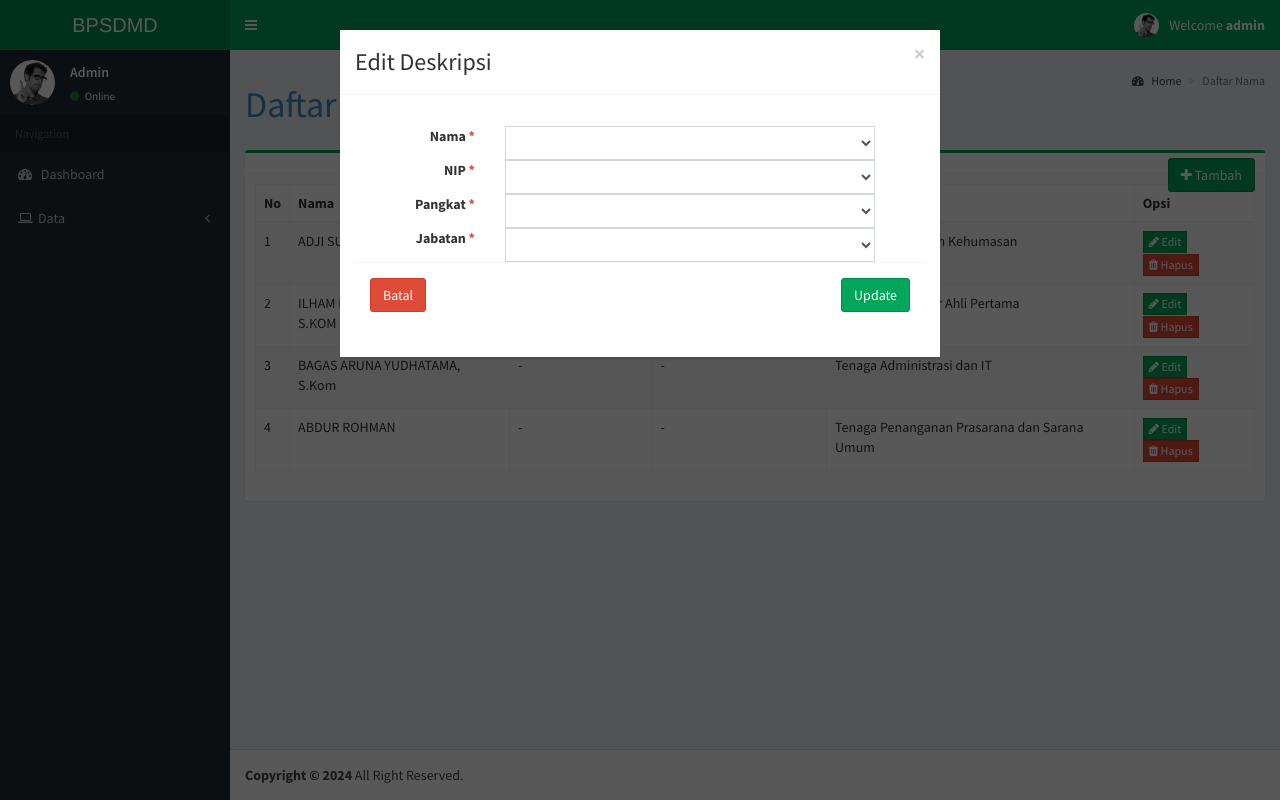
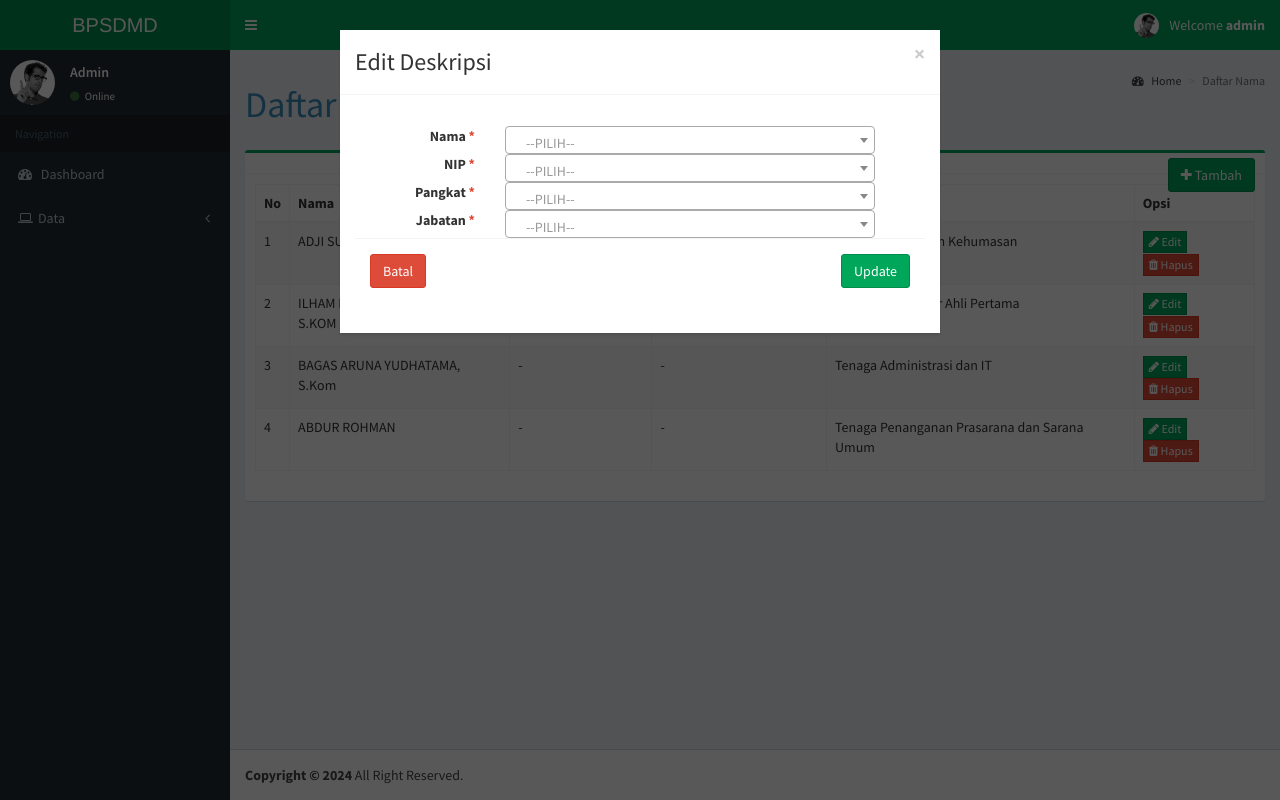
Before and after one commit to syifacatur/crud-surat, a PHP site: page /tcpdf/daftar_nama.php in a window 1280 px wide, after a click on "Edit". Run offline with PHP 8.4, Linux system fonts and the light colour scheme; a user stored in the database is signed in; data comes from the database, SQL or seed files in the repository; data that the repository does not hold is empty; some libraries are stand-ins or nearby versions.

Commit message:
Select2 dropdown daftar nama

```diff
--- a/daftar_nama.php
+++ b/daftar_nama.php
@@ -2,7 +2,61 @@
 include 'template/header_admin.php';
 include 'koneksidb.php';
 ?>
+<head>
+<!-- Sertakan jQuery -->
+<script src="https://ajax.googleapis.com/ajax/libs/jquery/3.5.1/jquery.min.js"></script>
 
+<!-- Sertakan Select2 CSS -->
+<link href="https://cdn.jsdelivr.net/npm/select2@4.1.0-rc.0/dist/css/select2.min.css" rel="stylesheet" />
+
+<!-- Sertakan Select2 JS -->
+<script src="https://cdn.jsdelivr.net/npm/select2@4.1.0-rc.0/dist/js/select2.min.js"></script>
+
+<style>
+    .select2-container {
+        width: 100% !important; /* Mengatur lebar menjadi 100% dari elemen induknya */
+    }
+</style>
+
+
+<script>
+  $(document).ready(function() {
+    // Terapkan Select2 pada elemen dengan id 'nama'
+    $('#nama').select2({
+      placeholder: "--PILIH--", // Placeholder untuk dropdown
+      allowClear: true          // Menambahkan tombol untuk menghapus pilihan
+    });
+    $('#NIP').select2({
+      placeholder: "--PILIH--", // Placeholder untuk dropdown
+      allowClear: true          // Menambahkan tombol untuk menghapus pilihan
+    });
+    $('#pangkat').select2({
+      placeholder: "--PILIH--", // Placeholder untuk dropdown
+      allowClear: true          // Menambahkan tombol untuk menghapus pilihan
+    });
+    $('#jabatan').select2({
+      placeholder: "--PILIH--", // Placeholder untuk dropdown
+      allowClear: true          // Menambahkan tombol untuk menghapus pilihan
+    });
+    $('#nama2').select2({
+      placeholder: "--PILIH--", // Placeholder untuk dropdown
+      allowClear: true          // Menambahkan tombol untuk menghapus pilihan
+    });
+    $('#NIP2').select2({
+      placeholder: "--PILIH--", // Placeholder untuk dropdown
+      allowClear: true          // Menambahkan tombol untuk menghapus pilihan
+    });
+    $('#pangkat2').select2({
+      placeholder: "--PILIH--", // Placeholder untuk dropdown
+      allowClear: true          // Menambahkan tombol untuk menghapus pilihan
+    });
+    $('#jabatan2').select2({
+      placeholder: "--PILIH--", // Placeholder untuk dropdown
+      allowClear: true          // Menambahkan tombol untuk menghapus pilihan
+    });
+  });
+</script>
+</head>
 <div class="content-wrapper">
 <section class="content-header">
   <h1>Daftar Nama
@@ -76,6 +130,8 @@ include 'koneksidb.php';
                       </div><!-- modal delete -->
 
                       <!-- modal update user -->
+
+
                       <div class="example-modal">
                         <div id="updateproduk<?php echo $no; ?>" class="modal fade" role="dialog" style="display:none;">
                           <div class="modal-dialog">
@@ -98,13 +154,13 @@ include 'koneksidb.php';
                                       <div class="col-sm-8"><input type="hidden" class="form-control" name="id_nama" placeholder="ID nama" value="<?php echo $row['id_nama']; ?>"></div>
                                     </div>
                                   </div>
+
                                   <div class="form-group">
                                         <div class="row">
                                           <label class="col-sm-3 control-label text-right">Nama
                                             <span class="text-red">*</span></label>
-                                          <div class="col-sm-8"><select type="text" class="form-control" name="nama"
-                                              placeholder="nama" value="<?php echo $row['nama']; ?>"></div>
-                                          <option value=""></option>
+                                            <div class="col-sm-8"><select id="nama" class="form-control select2" name="nama" placeholder="Search.."value="<?php echo $row['nama']; ?>"></div>
+                                          <option value="">--PILIH--"</option>
                                           <option
                                             value="ADJI SURYA PRATAMA, SH">
                                              ADJI SURYA PRATAMA, SH</option>
@@ -117,8 +173,6 @@ include 'koneksidb.php';
                                           <option
                                             value="ABDUR ROHMAN">
                                             ABDUR ROHMAN</option>
-
-
                                           </select>
                                         </div>
                                       </div>
@@ -126,9 +180,9 @@ include 'koneksidb.php';
                                         <div class="row">
                                           <label class="col-sm-3 control-label text-right">NIP
                                             <span class="text-red">*</span></label>
-                                          <div class="col-sm-8"><select type="text" class="form-control" name="NIP"
+                                          <div class="col-sm-8"><select id="NIP" class="form-control select2" name="NIP"
                                               placeholder="NIP" value="<?php echo $row['NIP']; ?>"></div>
-                                          <option value=""></option>
+                                              <option value="">--PILIH--"</option>
                                           <option
                                             value="198201102014061003">
                                             198201102014061003 </option>
@@ -150,9 +204,9 @@ include 'koneksidb.php';
                                         <div class="row">
                                           <label class="col-sm-3 control-label text-right">Pangkat
                                             <span class="text-red">*</span></label>
-                                          <div class="col-sm-8"><select type="text" class="form-control" name="pangkat"
+                                          <div class="col-sm-8"><select id="pangkat" class="form-control" name="pangkat"
                                               placeholder="pangkat" value="<?php echo $row['pangkat']; ?>"></div>
-                                          <option value=""></option>
+                                              <option value="">--PILIH--"</option>
                                           <option
                                             value="Penata Muda Tingkat I(III/B">
                                             Penata Muda Tingkat I(III/B)</option>
@@ -174,9 +228,9 @@ include 'koneksidb.php';
                                         <div class="row">
                                           <label class="col-sm-3 control-label text-right">Jabatan
                                             <span class="text-red">*</span></label>
-                                          <div class="col-sm-8"><select type="text" class="form-control" name="jabatan"
+                                          <div class="col-sm-8"><select id="jabatan" class="form-control" name="jabatan"
                                               placeholder="jabatan" value="<?php echo $row['jabatan']; ?>"></div>
-                                          <option value=""></option>
+                                              <option value="">--PILIH--"</option>
                                           <option
                                             value="Pengelola Layanan Kehumasan">
                                             Pengelola Layanan Kehumasan</option>
@@ -194,6 +248,8 @@ include 'koneksidb.php';
                                           </select>
                                         </div>
                                       </div>
+
+
                                   <div class="modal-footer">
                                     <button id="noedit" type="button" class="btn btn-danger pull-left" data-dismiss="modal">Batal</button>
                                     <input type="submit" name="submit" class="btn btn-success" value="Update">
@@ -230,13 +286,12 @@ include 'koneksidb.php';
                   <div class="modal-body">
                     <form action="function_nama.php?act=tambahproduk" method="post" role="form">
                     <div class="form-group">
-                        <div class="row">
-                          <label class="col-sm-3 control-label text-right">nama<span
-                              class="text-red">*</span></label>
-                          <div class="col-sm-8"><select type="text" class="form-control" name="nama" placeholder=""
-                              value=""></div>
-                          <option value=""></option>
-                          <option
+                                        <div class="row">
+                                          <label class="col-sm-3 control-label text-right">Nama
+                                            <span class="text-red">*</span></label>
+                                            <div class="col-sm-8"><select id="nama2" class="form-control select2" name="nama" placeholder="Search.."value="<?php echo $row['nama']; ?>"></div>
+                                          <option value="">--PILIH--"</option>
+                                          <option
                                             value="ADJI SURYA PRATAMA, SH">
                                              ADJI SURYA PRATAMA, SH</option>
                                           <option
@@ -248,8 +303,7 @@ include 'koneksidb.php';
                                           <option
                                             value="ABDUR ROHMAN">
                                             ABDUR ROHMAN</option>
-
-                           </select>
+                            </select>
                         </div>
                         </div>
 
@@ -257,7 +311,7 @@ include 'koneksidb.php';
                         <div class="row">
                           <label class="col-sm-3 control-label text-right">NIP<span
                               class="text-red">*</span></label>
-                          <div class="col-sm-8"><select type="text" class="form-control" name="NIP" placeholder=""
+                          <div class="col-sm-8"><select id="NIP2" class="form-control select2" name="NIP" placeholder=""
                               value=""></div>
                           <option value=""></option>
                           <option
@@ -281,7 +335,7 @@ include 'koneksidb.php';
                         <div class="row">
                           <label class="col-sm-3 control-label text-right">Pangkat<span
                               class="text-red">*</span></label>
-                          <div class="col-sm-8"><select type="text" class="form-control" name="pangkat" placeholder=""
+                          <div class="col-sm-8"><select id="pangkat2" class="form-control select2" name="pangkat" placeholder=""
                               value=""></div>
                           <option value=""></option>
                           <option
@@ -306,7 +360,7 @@ include 'koneksidb.php';
                         <div class="row">
                           <label class="col-sm-3 control-label text-right">Jabatan<span
                               class="text-red">*</span></label>
-                          <div class="col-sm-8"><select type="text" class="form-control" name="jabatan" placeholder=""
+                          <div class="col-sm-8"><select id="jabatan2" class="form-control select2" name="jabatan" placeholder=""
                               value=""></div>
                           <option value=""></option>
                           <option
```
